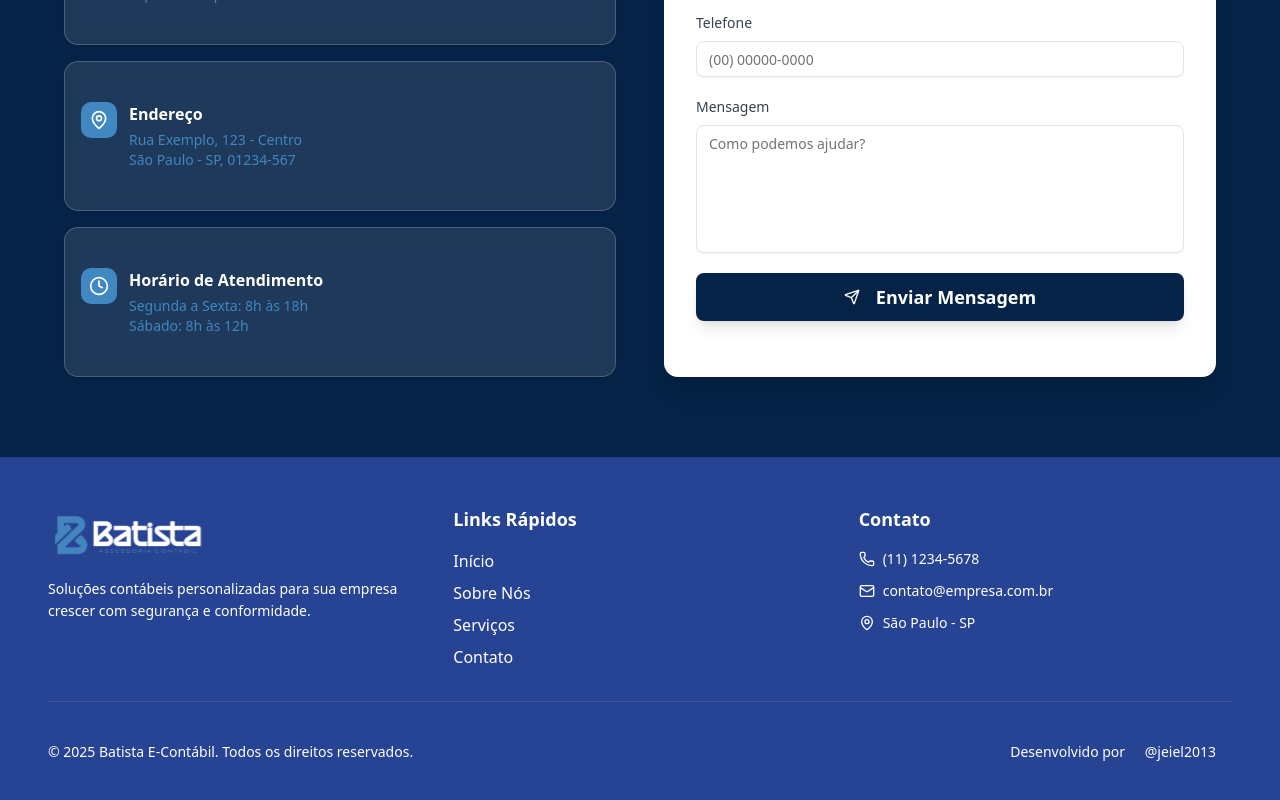
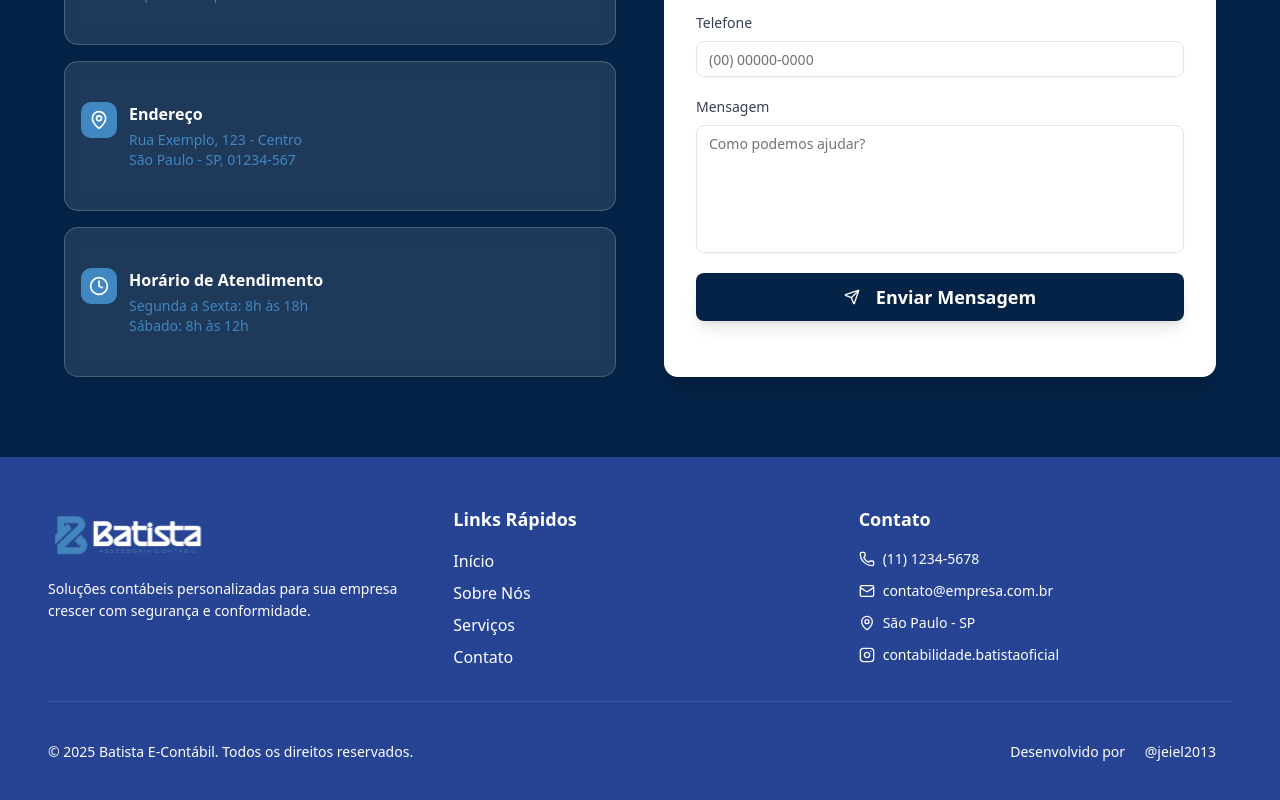
Before and after one commit to jeiel2013/batistaecontabil, a React (Vite) app: page / in a window 1280 px wide. Shown: the part 2983-3783 px from the top of the page. Built offline with nearby package versions, Linux system fonts and the light colour scheme.

Commit message:
feat: Footer atualizado com instagram

```diff
--- a/src/components/FooterSection.tsx
+++ b/src/components/FooterSection.tsx
@@ -1,4 +1,4 @@
-import { Mail, Phone, MapPin } from "lucide-react";
+import { Mail, Phone, MapPin, InstagramIcon } from "lucide-react";
 import { HoverCard, HoverCardContent, HoverCardTrigger } from "./ui/hover-card";
 import { Button } from "./ui/button";
 import { Avatar, AvatarFallback, AvatarImage } from "./ui/avatar";
@@ -81,6 +81,15 @@ const FooterSection: React.FC = () => {
                 <MapPin className="w-4 h-4 text-white" />
                 <span className="text-white text-sm">São Paulo - SP</span>
               </div>
+              <div className="flex items-center space-x-2">
+                <InstagramIcon className="w-4 h-4 text-white" />
+                <a
+                  className="text-white text-sm"
+                  href="https://www.instagram.com/contabilidade.batistaoficial/"
+                >
+                  contabilidade.batistaoficial
+                </a>
+              </div>
             </div>
           </div>
         </div>
@@ -95,9 +104,12 @@ const FooterSection: React.FC = () => {
             reservados.
           </p>
           <p className="text-white text-sm mt-4 md:mt-0">
-            Desenvolvido por <HoverCard>
+            Desenvolvido por{" "}
+            <HoverCard>
               <HoverCardTrigger asChild>
-                    <Button variant="link" className="text-white">@jeiel2013</Button>
+                <Button variant="link" className="text-white">
+                  @jeiel2013
+                </Button>
               </HoverCardTrigger>
               <HoverCardContent className="w-80">
                 <div className="flex justify-between gap-4">
```
Lines whose indentation alone changed are shown as unchanged.
